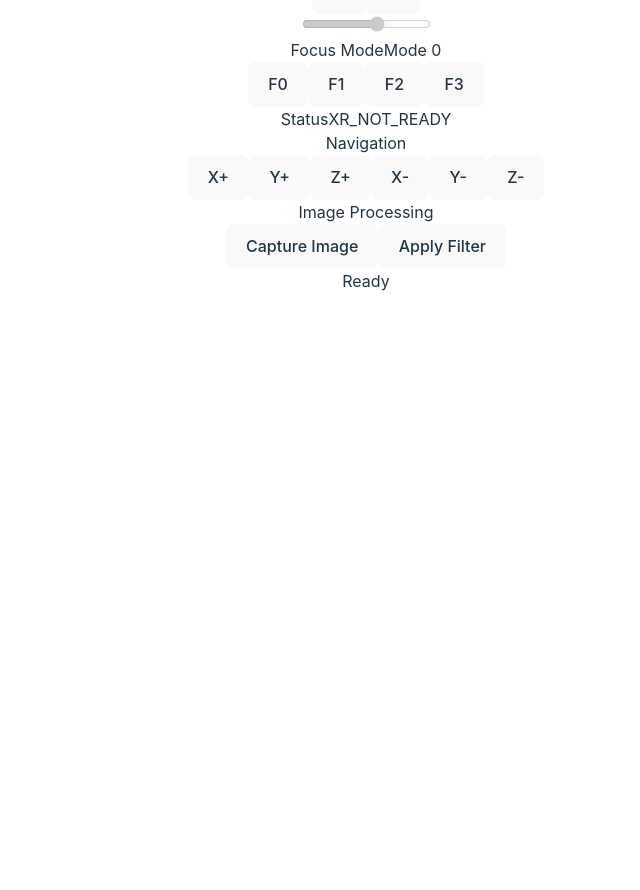
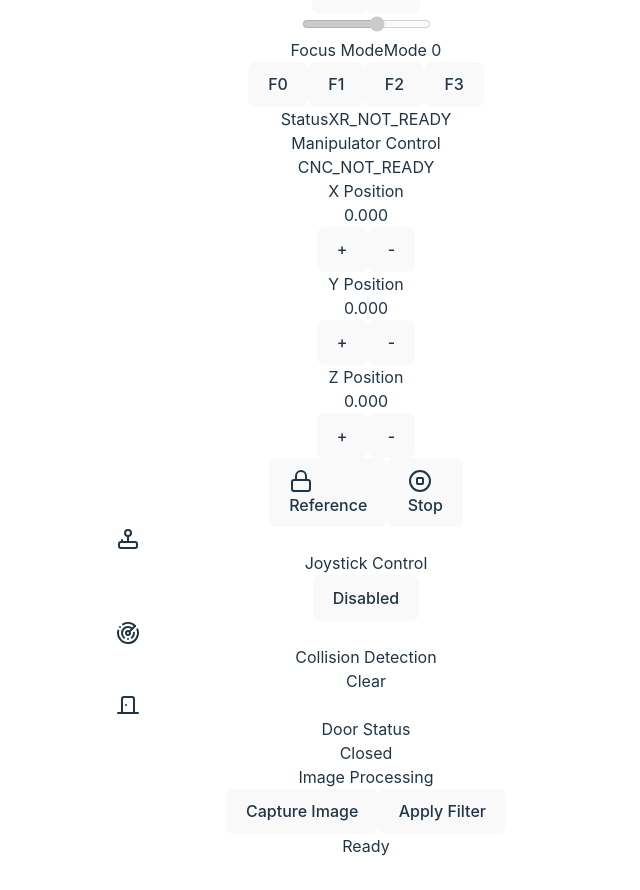
Before and after one commit to YulkonFU/React-Tailwind, a React (Vite) app: page / in a window 1280 px wide. Shown: the part 1120-2010 px from the top of the page, without its empty margins (274-914 px from the left). Before the commit the page ends 1445 px from the top, so only its background shows below. Built offline with nearby package versions, Linux system fonts and the light colour scheme.

Commit message:
ManipulatorControl Draft

```diff
--- /dev/null
+++ b/src/components/ManipulatorControl.jsx
@@ -0,0 +1,198 @@
+import { useState } from 'react';
+import { Joystick, StopCircle, Lock, Radar, DoorClosed } from 'lucide-react';
+
+const ManipulatorControl = () => {
+  const [manipulatorState, setManipulatorState] = useState({
+    status: 'CNC_NOT_READY',
+    isJoyEnabled: false,
+    position: { x: 0, y: 0, z: 0 },
+    isDoorOpen: false,
+    isCollisionDetected: false,
+    isReferencing: false
+  });
+
+  // 处理参考点设置
+  const handleReference = () => {
+    setManipulatorState(prev => ({
+      ...prev,
+      status: 'CNC_DRIVING_REF',
+      isReferencing: true
+    }));
+
+    // 模拟参考点设置过程
+    setTimeout(() => {
+      setManipulatorState(prev => ({
+        ...prev,
+        status: 'CNC_STAND_STILL',
+        isReferencing: false
+      }));
+    }, 2000);
+  };
+
+  // 处理紧急停止
+  const handleStop = () => {
+    setManipulatorState(prev => ({
+      ...prev,
+      status: 'CNC_STAND_STILL',
+      isReferencing: false
+    }));
+  };
+
+  // 处理摇杆启用/禁用
+  const toggleJoystick = () => {
+    setManipulatorState(prev => ({
+      ...prev,
+      isJoyEnabled: !prev.isJoyEnabled
+    }));
+  };
+
+  // 位置调整函数
+  const adjustPosition = (axis, value) => {
+    setManipulatorState(prev => ({
+      ...prev,
+      position: {
+        ...prev.position,
+        [axis]: prev.position[axis] + value
+      }
+    }));
+  };
+
+  return (
+    <div className="p-4 bg-gray-100 rounded-lg space-y-4">
+      {/* Header */}
+      <div className="flex items-center justify-between mb-4">
+        <h3 className="text-sm font-semibold">Manipulator Control</h3>
+        <div className="flex items-center space-x-2">
+          <span className={`inline-block w-2 h-2 rounded-full ${
+            manipulatorState.status === 'CNC_STAND_STILL' ? 'bg-green-500' : 'bg-yellow-500'
+          }`} />
+          <span className="text-xs text-gray-600">{manipulatorState.status}</span>
+        </div>
+      </div>
+
+      {/* Position Display */}
+      <div className="grid grid-cols-3 gap-2 bg-white p-3 rounded-lg">
+        <div className="space-y-1">
+          <label className="text-xs text-gray-600">X Position</label>
+          <div className="flex items-center justify-between">
+            <span className="text-sm font-medium">{manipulatorState.position.x.toFixed(3)}</span>
+            <div className="flex flex-col">
+              <button
+                className="px-2 py-1 text-xs hover:bg-gray-100 rounded"
+                onClick={() => adjustPosition('x', 0.001)}
+              >+</button>
+              <button
+                className="px-2 py-1 text-xs hover:bg-gray-100 rounded"
+                onClick={() => adjustPosition('x', -0.001)}
+              >-</button>
+            </div>
+          </div>
+        </div>
+        <div className="space-y-1">
+          <label className="text-xs text-gray-600">Y Position</label>
+          <div className="flex items-center justify-between">
+            <span className="text-sm font-medium">{manipulatorState.position.y.toFixed(3)}</span>
+            <div className="flex flex-col">
+              <button
+                className="px-2 py-1 text-xs hover:bg-gray-100 rounded"
+                onClick={() => adjustPosition('y', 0.001)}
+              >+</button>
+              <button
+                className="px-2 py-1 text-xs hover:bg-gray-100 rounded"
+                onClick={() => adjustPosition('y', -0.001)}
+              >-</button>
+            </div>
+          </div>
+        </div>
+        <div className="space-y-1">
+          <label className="text-xs text-gray-600">Z Position</label>
+          <div className="flex items-center justify-between">
+            <span className="text-sm font-medium">{manipulatorState.position.z.toFixed(3)}</span>
+            <div className="flex flex-col">
+              <button
+                className="px-2 py-1 text-xs hover:bg-gray-100 rounded"
+                onClick={() => adjustPosition('z', 0.001)}
+              >+</button>
+              <button
+                className="px-2 py-1 text-xs hover:bg-gray-100 rounded"
+                onClick={() => adjustPosition('z', -0.001)}
+              >-</button>
+            </div>
+          </div>
+        </div>
+      </div>
+
+      {/* Control Buttons */}
+      <div className="grid grid-cols-2 gap-2">
+        <button
+          onClick={handleReference}
+          className={`p-2 rounded flex items-center justify-center gap-2 ${
+            manipulatorState.isReferencing
+              ? 'bg-blue-500 text-white'
+              : 'bg-white hover:bg-gray-50'
+          }`}
+        >
+          <Lock className="w-4 h-4" />
+          <span>Reference</span>
+        </button>
+        <button
+          onClick={handleStop}
+          className="p-2 bg-red-500 text-white rounded flex items-center justify-center gap-2 hover:bg-red-600"
+        >
+          <StopCircle className="w-4 h-4" />
+          <span>Stop</span>
+        </button>
+      </div>
+
+      {/* Status and Controls */}
+      <div className="space-y-2">
+        <div className="flex items-center justify-between p-2 bg-white rounded">
+          <div className="flex items-center gap-2">
+            <Joystick className="w-4 h-4" />
+            <span className="text-sm">Joystick Control</span>
+          </div>
+          <button
+            onClick={toggleJoystick}
+            className={`px-3 py-1 rounded text-sm ${
+              manipulatorState.isJoyEnabled
+                ? 'bg-green-500 text-white'
+                : 'bg-gray-200 hover:bg-gray-300'
+            }`}
+          >
+            {manipulatorState.isJoyEnabled ? 'Enabled' : 'Disabled'}
+          </button>
+        </div>
+
+        <div className="flex items-center justify-between p-2 bg-white rounded">
+          <div className="flex items-center gap-2">
+            <Radar className="w-4 h-4" />
+            <span className="text-sm">Collision Detection</span>
+          </div>
+          <span className={`px-2 py-1 rounded text-xs ${
+            manipulatorState.isCollisionDetected
+              ? 'bg-red-100 text-red-600'
+              : 'bg-green-100 text-green-600'
+          }`}>
+            {manipulatorState.isCollisionDetected ? 'Detected' : 'Clear'}
+          </span>
+        </div>
+
+        <div className="flex items-center justify-between p-2 bg-white rounded">
+          <div className="flex items-center gap-2">
+            <DoorClosed  className="w-4 h-4" />
+            <span className="text-sm">Door Status</span>
+          </div>
+          <span className={`px-2 py-1 rounded text-xs ${
+            manipulatorState.isDoorOpen
+              ? 'bg-red-100 text-red-600'
+              : 'bg-green-100 text-green-600'
+          }`}>
+            {manipulatorState.isDoorOpen ? 'Open' : 'Closed'}
+          </span>
+        </div>
+      </div>
+    </div>
+  );
+};
+
+export default ManipulatorControl;
--- a/src/layout/XactLayout.jsx
+++ b/src/layout/XactLayout.jsx
@@ -15,6 +15,7 @@ import HelpMenu from "../components/HelpMenu";
 import ImageViewer from "../components/ImageViewer";
 import ImageControls from "../components/ImageControls";
 import XrayControl from "../components/XrayControl";
+import ManipulatorControl from "../components/ManipulatorControl";
 
 const XactLayout = () => {
   const [activeMenu, setActiveMenu] = useState(null);
@@ -118,14 +119,12 @@ const XactLayout = () => {
     <div className="flex h-screen bg-gray-100">
       {/* Left Sidebar - Tool Buttons */}
       <div className="w-16 bg-gray-800 p-2 flex flex-col gap-4">
-        {/* 读取图片按钮 */}
         <button
           className="p-2 text-black hover:bg-gray-700 rounded"
           onClick={handleLoadImage}
         >
           <ImageIcon className="w-6 h-6" />
         </button>
-        {/* 保存图片按钮 */}
         <button
           className="p-2 text-black hover:bg-gray-700 rounded"
           onClick={handleSaveImage}
@@ -211,7 +210,7 @@ const XactLayout = () => {
               width: "500px",
               height: "500px",
               position: "relative",
-              zIndex: 1, // 添加 z-index
+              zIndex: 1,
             }}
           >
             <ImageViewer
@@ -235,14 +234,9 @@ const XactLayout = () => {
               }}
               onReset={() => {
                 if (spriteRef.current) {
-                  // 重置旋转
                   spriteRef.current.rotation = 0;
-
-                  // 重置缩放到初始计算的比例
                   const initialScale = spriteRef.current.initialScale || 1;
                   spriteRef.current.scale.set(initialScale);
-
-                  // 重置位置到容器中心
                   if (imageViewerRef.current?.pixiAppRef.current) {
                     const app = imageViewerRef.current.pixiAppRef.current;
                     spriteRef.current.position.set(
@@ -258,33 +252,11 @@ const XactLayout = () => {
           {/* Right Control Panel */}
           {!isExpanded && (
             <div className="w-full lg:w-80 bg-white border-t lg:border-t-0 lg:border-l flex flex-col">
-              {/* X-ray Controls - 替换为新组件 */}
+              {/* X-ray Controls */}
               <XrayControl />
 
-              {/* Navigation Controls */}
-              <div className="p-4 border-b">
-                <h3 className="text-sm font-semibold mb-4">Navigation</h3>
-                <div className="grid grid-cols-3 gap-2">
-                  <button className="p-2 border rounded hover:bg-gray-50">
-                    X+
-                  </button>
-                  <button className="p-2 border rounded hover:bg-gray-50">
-                    Y+
-                  </button>
-                  <button className="p-2 border rounded hover:bg-gray-50">
-                    Z+
-                  </button>
-                  <button className="p-2 border rounded hover:bg-gray-50">
-                    X-
-                  </button>
-                  <button className="p-2 border rounded hover:bg-gray-50">
-                    Y-
-                  </button>
-                  <button className="p-2 border rounded hover:bg-gray-50">
-                    Z-
-                  </button>
-                </div>
-              </div>
+              {/* Manipulator Controls */}
+              <ManipulatorControl />
 
               {/* Image Processing */}
               <div className="p-4 border-b">
```
